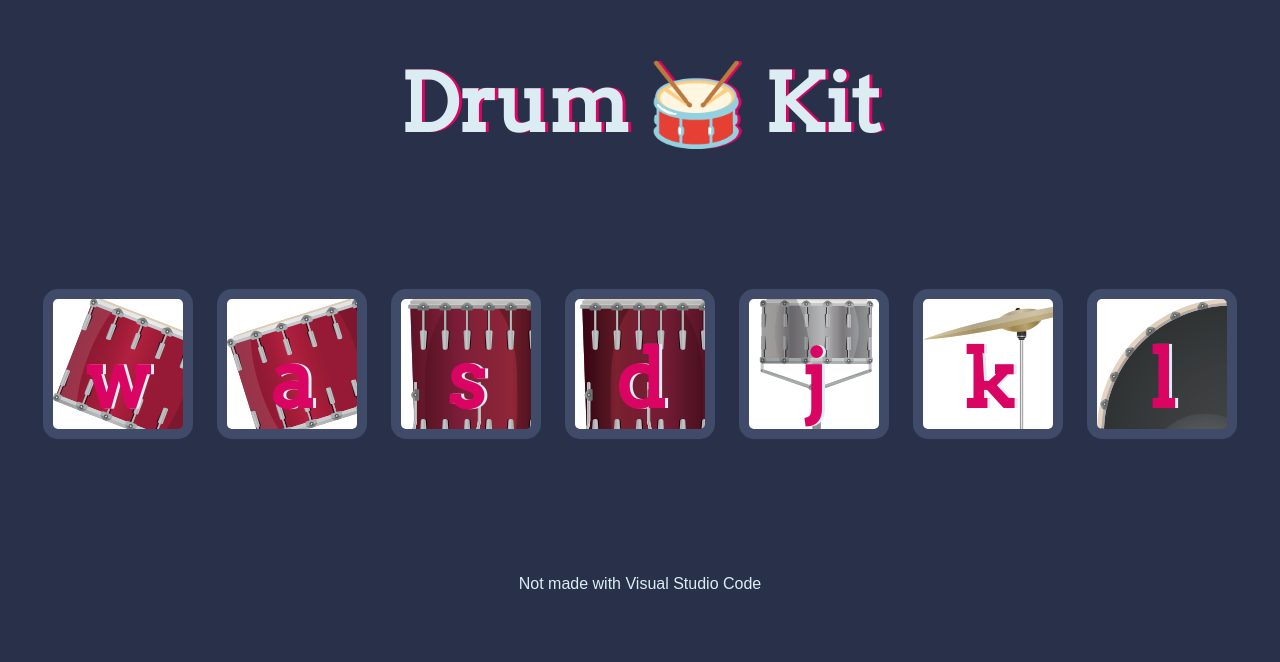
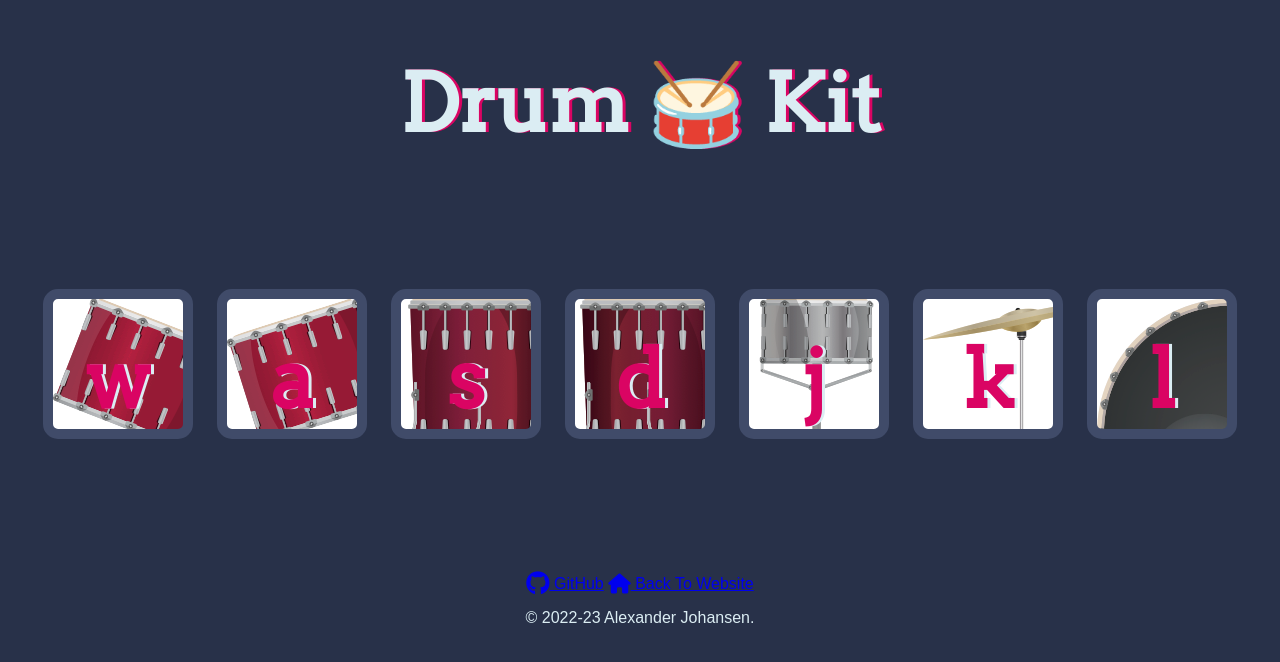
Before and after one commit to UniqueTitanV/Drum-Kit-game, a plain HTML site: page index.html in a window 1280 px wide. Drawn offline with Linux system fonts and the light colour scheme.

Commit message:
Update index.html

```diff
--- a/index.html
+++ b/index.html
@@ -6,6 +6,9 @@
   <title>Drum Kit</title>
   <link rel="stylesheet" href="styles.css">
   <link href="https://fonts.googleapis.com/css?family=Arvo" rel="stylesheet">
+
+  <script src="https://kit.fontawesome.com/bdcf4715c1.js" crossorigin="anonymous"></script>
+
 </head>
 
 <body>
@@ -23,9 +26,14 @@
 
 
   <script src="index.js"></script>
+<div class="bottom-container">
   <footer>
-    Not made with Visual Studio Code
+    <a class="footer-link" href="https://github.com/UniqueTitanV" target="_blank"><i class="fa-brands fa-github fa-xl"></i>   GitHub</a>
+    <a class="fotter-link" href="https://uniquetitanv.github.io/MyWebsite/" target="_blank"><i class="fa-solid fa-house fa-lg"></i>  Back To Website</a>
+    <p class="copyright-text">© 2022-23 Alexander Johansen.</p>
+
   </footer>
+</div>
 
 </body>
 
```
